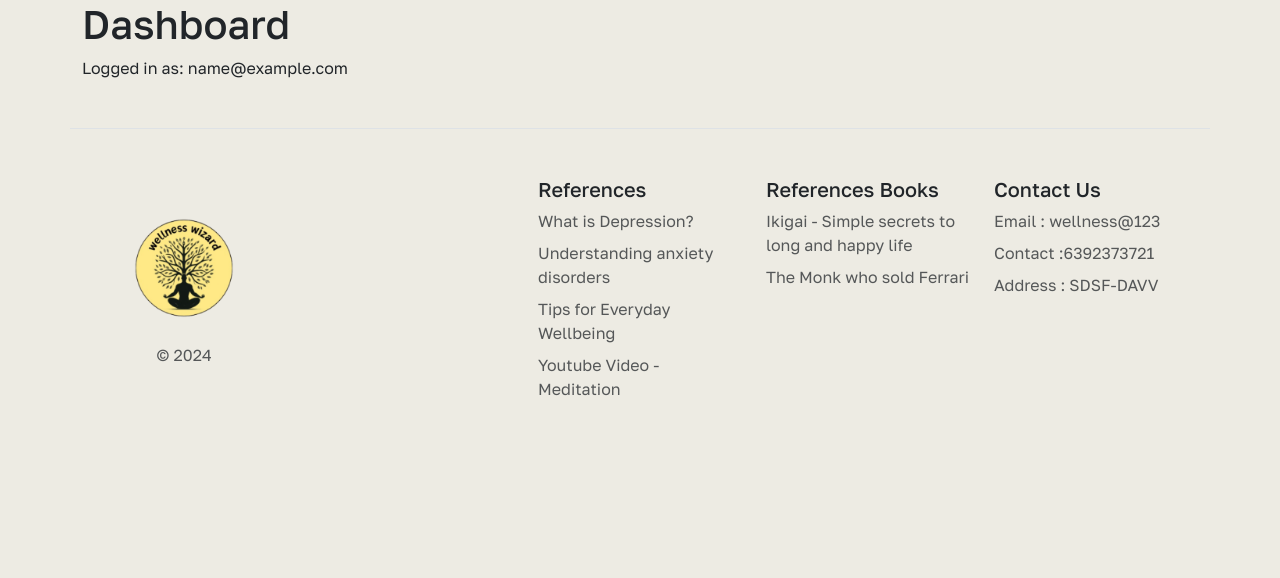
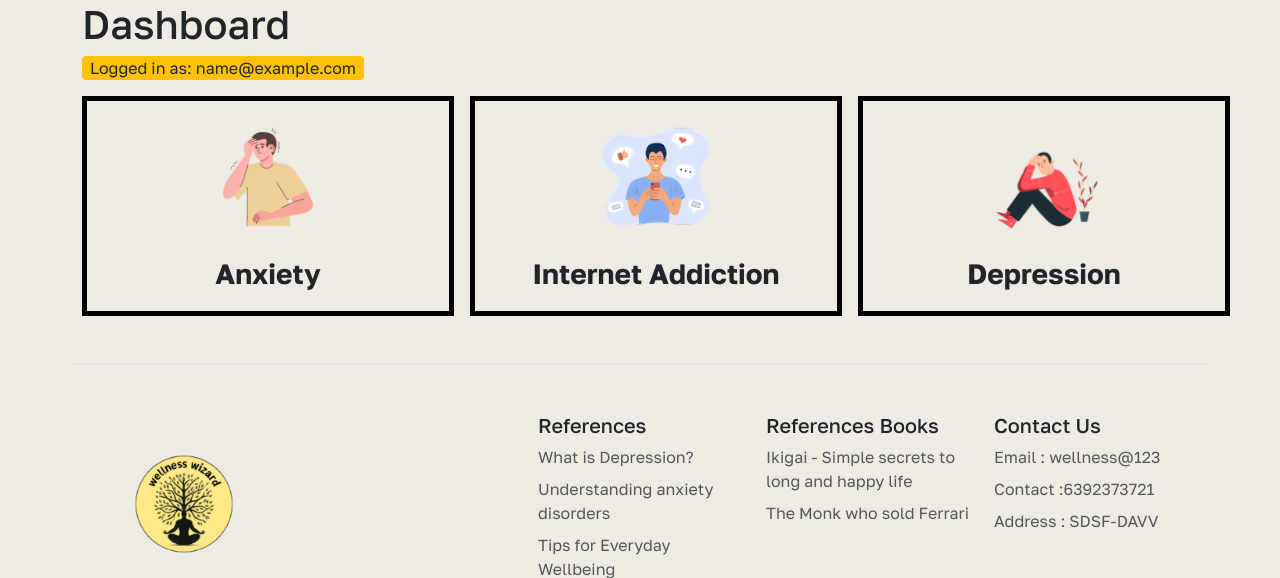
Before and after one commit to EdwinRodger/Wellness-Wizard, a Flask app: page /dashboard in a window 1280 px wide. Shown: the part 76-654 px from the top of the page. Before the commit the page ends 472 px from the top, so only its background shows below. Run offline with Flask 3, Linux system fonts and the light colour scheme; the visitor is signed in with stand-in values (Sample User, id 1); some web fonts are replaced.

Commit message:
added test selection

```diff
--- a/src/templates/dashboard.html
+++ b/src/templates/dashboard.html
@@ -5,8 +5,38 @@
     <h1>Dashboard</h1>
 </div>
 <div>
-    <p>
-        Logged in as: {{ current_user.email }}
-    </p>
+    <div class="d-flex">
+        <p class="px-2 bg-warning rounded-1">
+            Logged in as: {{ current_user.email }}
+        </p>
+    </div>
+    <section>
+        <div class="d-flex">
+            <a href="{{ url_for('test', subject='Anxiety', qno=0) }}"
+                class="p-3 border border-black border-5 col-md-4 justify-content-center text-decoration-none text-reset">
+                <div>
+                    <img src="{{ url_for('static', filename='test-icons/anxiety.png') }}"
+                        alt="Anxiety" height="120" class="row mx-auto">
+                    <b class="row justify-content-center fs-3 mt-3">Anxiety</b>
+                </div>
+            </a>
+            <a href="{{ url_for('test', subject='Addiction', qno=0) }}"
+                class="p-3 border border-black border-5 col-md-4 justify-content-center text-decoration-none text-reset ms-3">
+                <div>
+                    <img src="{{ url_for('static', filename='test-icons/internet-addiction.png') }}"
+                        alt="Internet Addiction" height="120" class="row mx-auto">
+                    <b class="row justify-content-center fs-3 mt-3">Internet Addiction</b>
+                </div>
+            </a>
+            <a href="{{ url_for('test', subject='Depression', qno=0) }}"
+                class="p-3 border border-black border-5 col-md-4 justify-content-center text-decoration-none text-reset ms-3">
+                <div>
+                    <img src="{{ url_for('static', filename='test-icons/depression.png') }}"
+                        alt="Depression" height="120" class="row mx-auto">
+                    <b class="row justify-content-center fs-3 mt-3">Depression</b>
+                </div>
+            </a>
+        </div>
+    </section>
 </div>
 {% endblock %}
```
Also changed, not shown: src/static/test-icons/anxiety.png (added), src/static/test-icons/depression.png (added), src/static/test-icons/internet-addiction.png (added).
